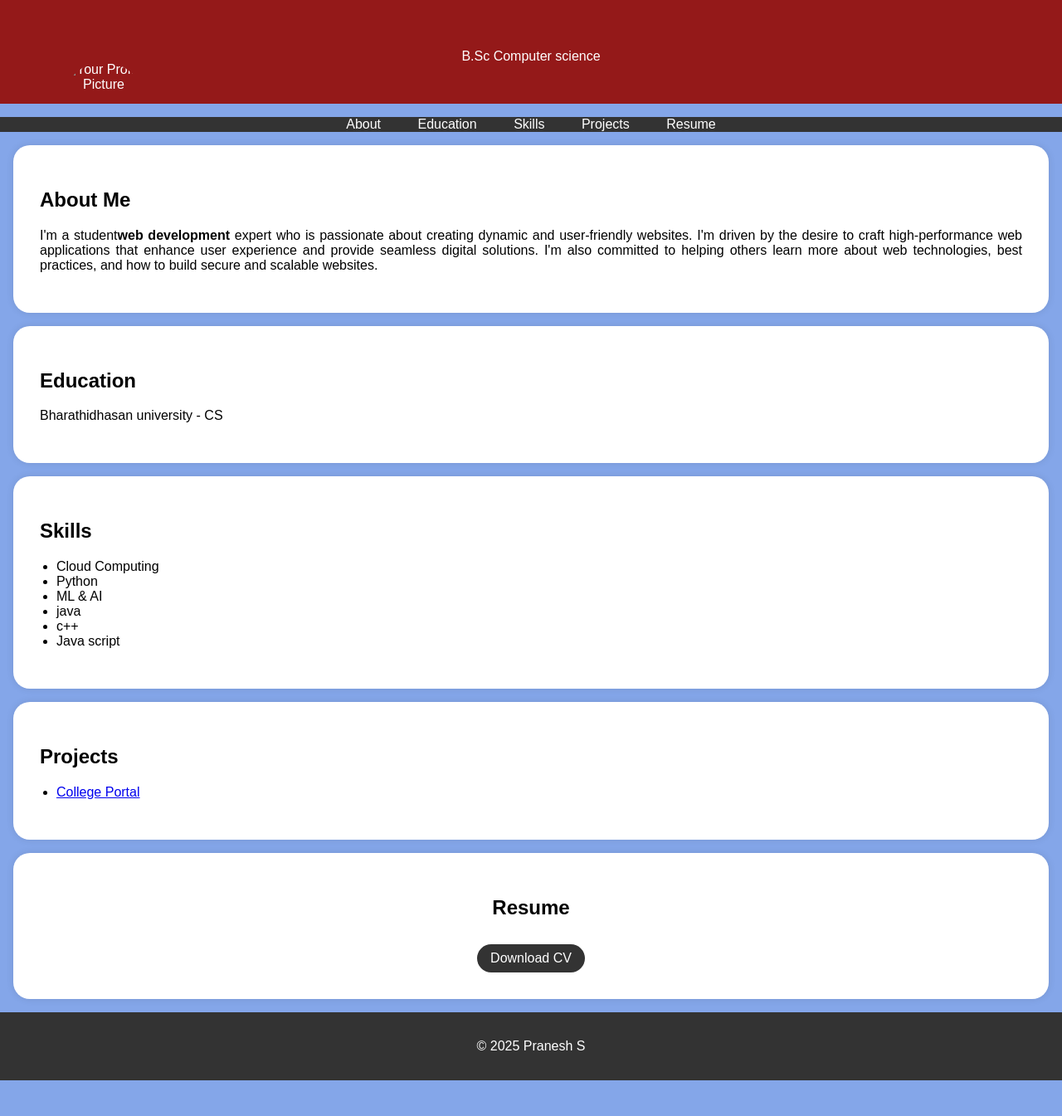
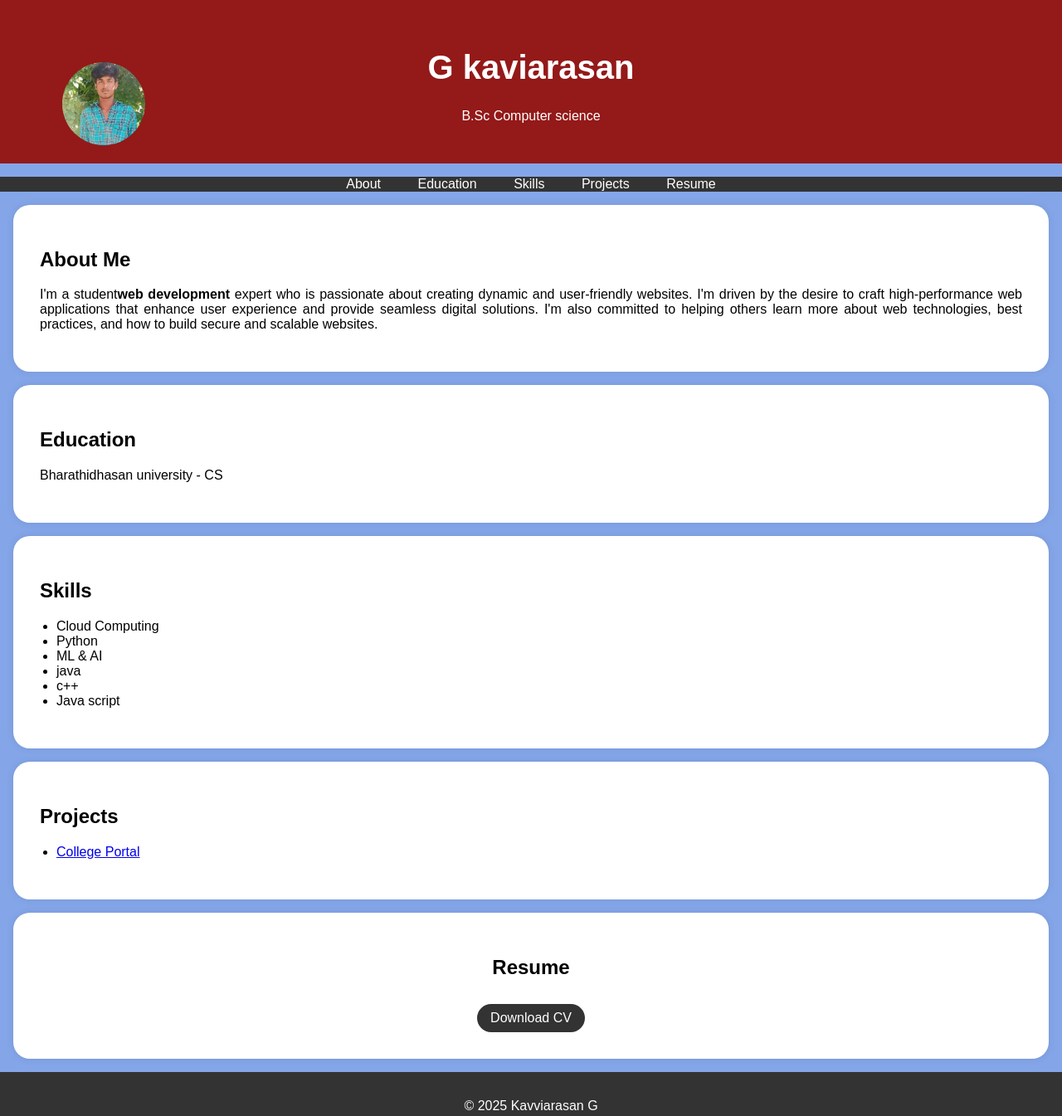
Before and after one commit to Gkaviarasan/Digital-portfolio, a plain HTML site: page index.html in a window 1280 px wide. Shown: the whole page at 83% size. Before the commit the page ends 1302 px from the top, so only its background shows below. Drawn offline with Linux system fonts and the light colour scheme.

Commit message:
Update index.html

```diff
--- a/index.html
+++ b/index.html
@@ -95,8 +95,8 @@
     <header>
         <div class="header-content">
             <!-- Add your profile picture here -->
-            <img src="" alt="Your Profile Picture" class="profile-picture">
-            <h1></h1>
+            <img src="passport image.jfif" alt="Your Profile Picture" class="profile-picture">
+            <h1>G kaviarasan</h1>
             <p>B.Sc Computer science</p>
         </div>
     </header>
@@ -168,7 +168,7 @@
     </section>
 
     <footer>
-        <p>&copy; 2025 Pranesh S</p>
+        <p>&copy; 2025 Kavviarasan G</p>
     </footer>
 
     <script>
```
